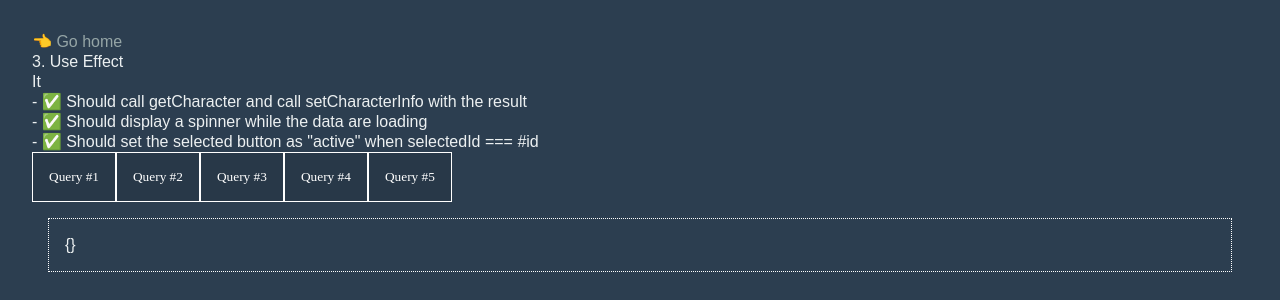
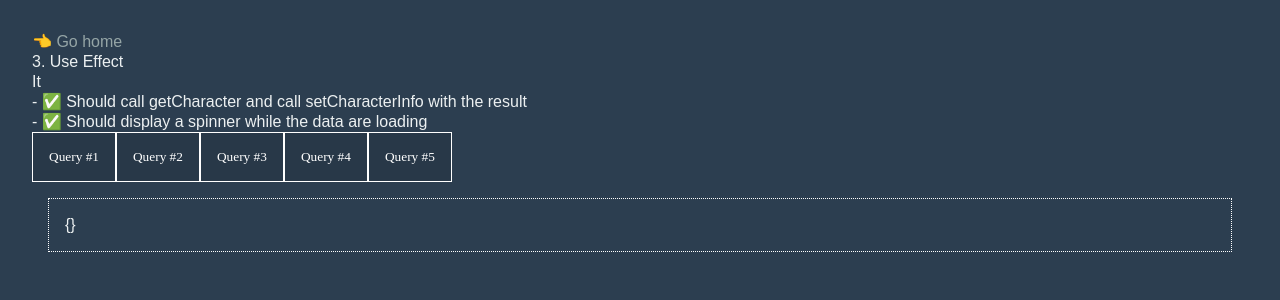
Before and after one commit to 0xClpz/hooks-intro, a React (Create React App) app: page /exercise-3 in a window 1280 px wide. Shown: the top 300 px of the page. Built offline with nearby package versions, Linux system fonts and the light colour scheme; a web font is replaced by a local one.

Commit message:
Updates required tasks for exercise 3

```diff
--- a/src/exercise3/Exercise3.js
+++ b/src/exercise3/Exercise3.js
@@ -43,7 +43,6 @@ export const Exercise3 = () => {
       <ul>
         <li>{' '} - ✅ Should call getCharacter and call setCharacterInfo with the result</li>
         <li>{' '} - ✅ Should display a spinner while the data are loading</li>
-        <li>{' '} - ✅ Should set the selected button as "active" when selectedId === #id</li>
       </ul>
       {[1, 2, 3, 4, 5].map(id => (
         <ActiveButton
```
